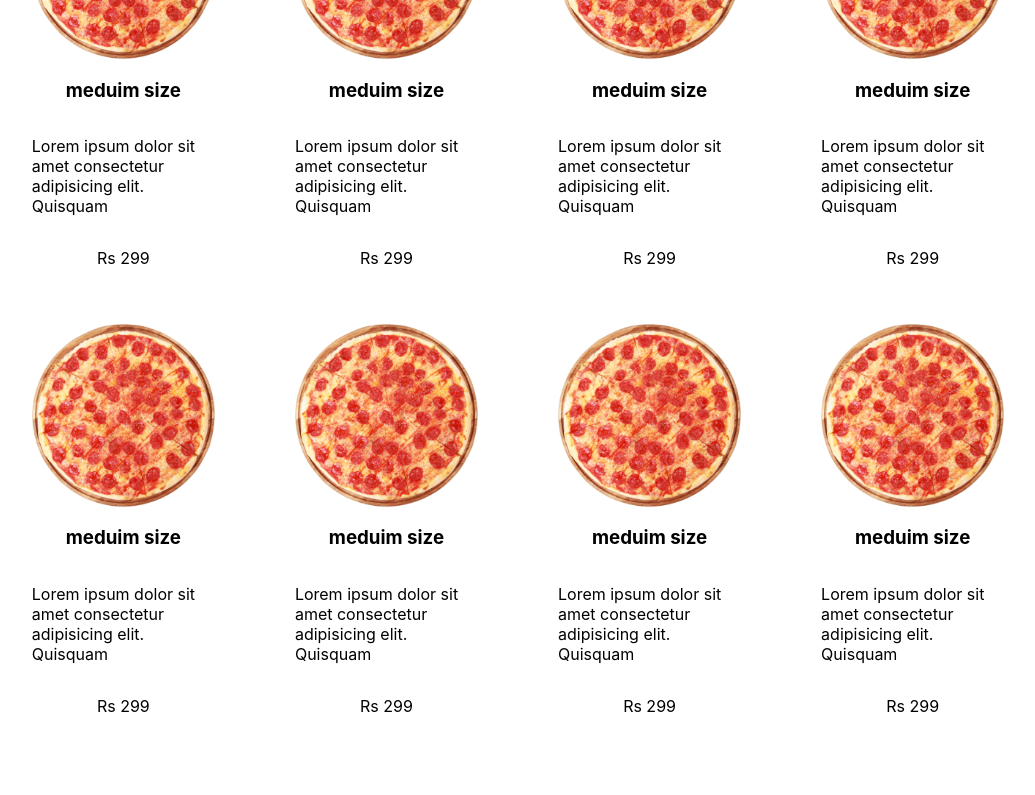
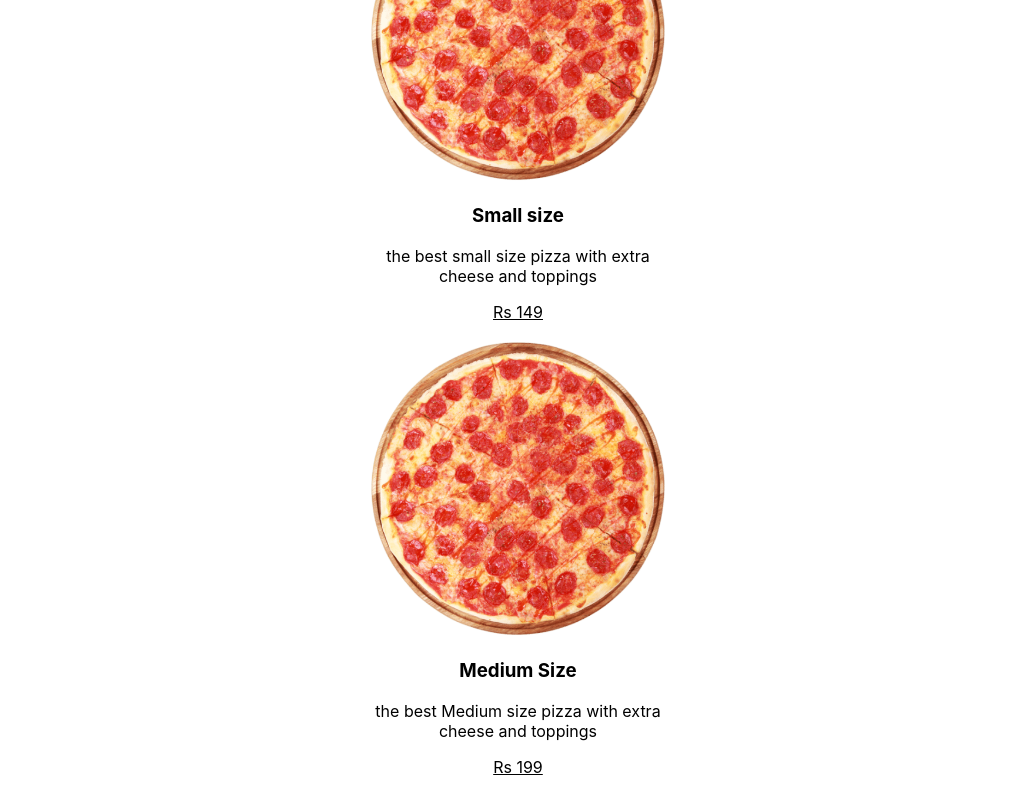
Before and after one commit to Asif-28/Next-js-Food-websites, a Next.js app: page / in a window 1280 px wide. Shown: the part 1180-1975 px from the top of the page, without its empty margins (122-1157 px from the left). Before the commit the page ends 1952 px from the top, so only its background shows below. Built offline with nearby package versions, Linux system fonts and the light colour scheme.

Commit message:
in progress the product section

```diff
--- a/components/FoodCard.jsx
+++ b/components/FoodCard.jsx
@@ -1,14 +1,62 @@
 import Image from "next/image";
 import styles from "../styles/FoodCard.module.css";
 export const FoodCard = () => {
+  const data = [
+    {
+      id: 1,
+      img: "/img/pizza.png",
+      title: "Small size ",
+      desc: "the best small size pizza with extra cheese and toppings ",
+      price: "Rs 149 ",
+    },
+    {
+      id: 2,
+      img: "/img/pizza.png",
+      title: "Medium Size  ",
+      desc: "the best Medium  size pizza with extra cheese and toppings ",
+      price: "Rs 199",
+    },
+    {
+      id: 3,
+      img: "/img/pizza.png",
+      title: " Pan size ",
+      desc: "the best pan  size pizza with extra cheese and toppings ",
+      price: "Rs 99 ",
+    },
+    {
+      id: 4,
+      img: "/img/pizza.png",
+      title: "Large size ",
+      desc: "the best large  size pizza with extra cheese and toppings ",
+      price: "Rs 499",
+    },
+    // {
+    //   id: 5,
+    //   img: "/img/pizza.png",
+    //   title: "Large size ",
+    //   desc: "the best large  size pizza with extra cheese and toppings ",
+    //   price: "Rs 499",
+    // },
+    // {
+    //   id: 6,
+    //   img: "/img/pizza.png",
+    //   title: "Large size ",
+    //   desc: "the best large  size pizza with extra cheese and toppings ",
+    //   price: "Rs 499",
+    // },
+  ];
   return (
     <div className={styles.container}>
-      <Image src="/img/pizza.png" alt="" width="500" height="500" />
-      <h3 className={styles.title}>meduim size</h3>
-      <p className={styles.desc}>
-        Lorem ipsum dolor sit amet consectetur adipisicing elit. Quisquam
-      </p>
-      <p className={styles.price}>Rs 299</p>
+      {data.map((item) => {
+        return (
+          <div className={styles.imgContainer} key={item.id}>
+            <Image src={item.img} alt="" width="500" height="500" />
+            <h3>{item.title}</h3>
+            <p>{item.desc}</p>
+            <span style={{ textDecoration: "underline" }}>{item.price}</span>
+          </div>
+        );
+      })}
     </div>
   );
 };
--- a/components/FoodList.jsx
+++ b/components/FoodList.jsx
@@ -12,13 +12,7 @@ const FoodList = () => {
       </p>
       <div className={styles.wrapper}>
         <FoodCard />
-        <FoodCard />
-        <FoodCard />
-        <FoodCard />
-        <FoodCard />
-        <FoodCard />
-        <FoodCard />
-        <FoodCard />
+        {/* <FoodCard /> */}
       </div>
     </div>
   );
--- a/styles/FoodCard.module.css
+++ b/styles/FoodCard.module.css
@@ -1,9 +1,14 @@
 .container {
-  width: 22%;
+  max-width: 33%;
   padding: 10px;
   display: flex;
-  flex-direction: column;
   justify-content: center;
   align-items: center;
+  flex-direction: column;
   padding: 20px 40px;
 }
+.imgContainer {
+  padding: 10px;
+  text-align: center;
+  cursor: pointer;
+}
```
